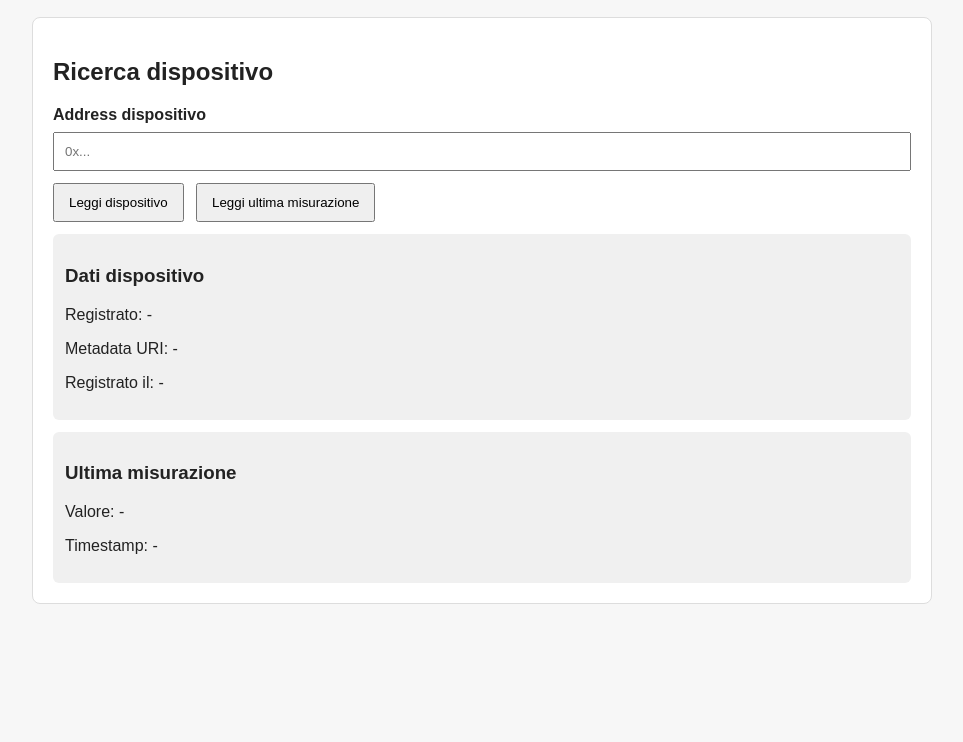
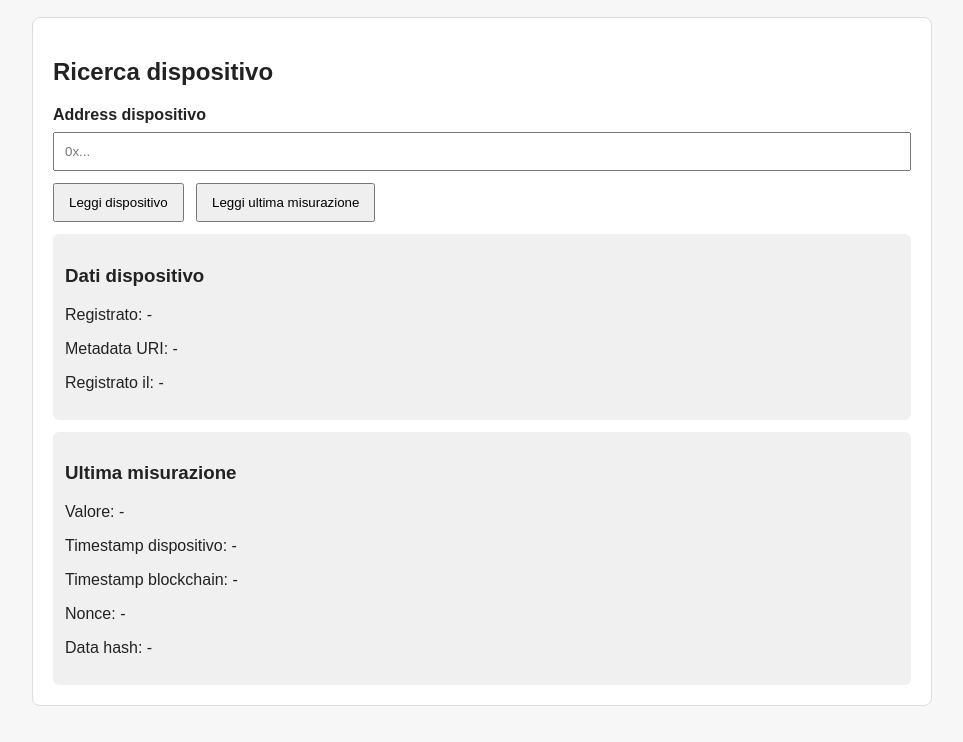
Before and after one commit to fdibe02/iot-blockchain-interaction, a plain HTML site: page frontend/index.html in a window 1280 px wide. Shown: the part 1058-1800 px from the top of the page, without its empty margins (158-1121 px from the left). Before the commit the page ends 1702 px from the top, so only its background shows below. Drawn offline with nearby package versions, Linux system fonts and the light colour scheme.

Commit message:
Aggiorna html per firma esp32

```diff
--- a/frontend/index.html
+++ b/frontend/index.html
@@ -114,8 +114,23 @@
                 </p>
 
                 <p>
-                    Timestamp:
-                    <span id="latestMeasurementTimestamp">-</span>
+                    Timestamp dispositivo:
+                    <span id="latestMeasurementDeviceTimestamp">-</span>
+                </p>
+
+                <p>
+                    Timestamp blockchain:
+                    <span id="latestMeasurementBlockchainTimestamp">-</span>
+                </p>
+
+                <p>
+                    Nonce:
+                    <span id="latestMeasurementNonce">-</span>
+                </p>
+
+                <p>
+                    Data hash:
+                    <span id="latestMeasurementDataHash">-</span>
                 </p>
             </div>
         </section>
```
